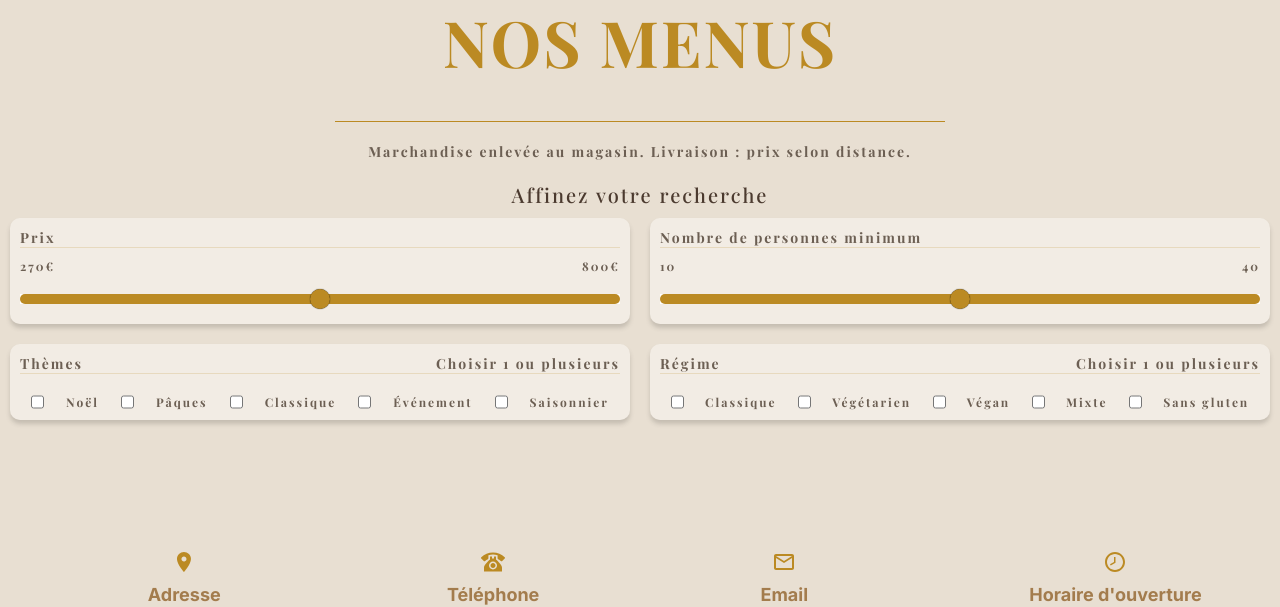
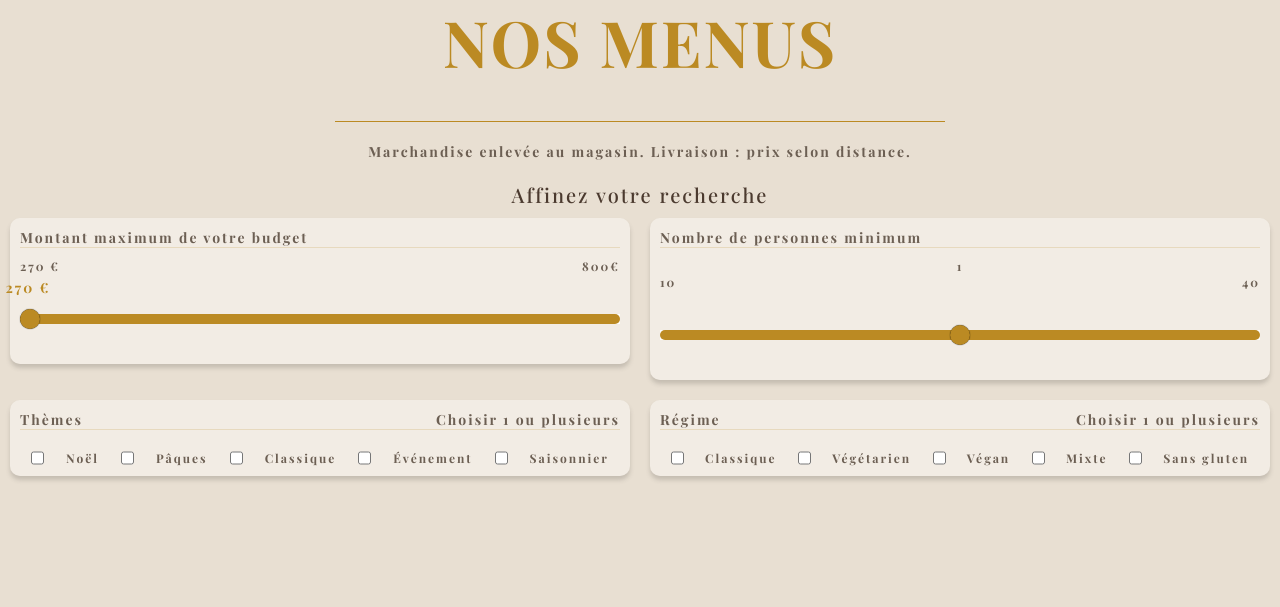
Before and after one commit to Minibrute90/ViteEtGourmand, a PHP site: page /nos-menus in a window 1280 px wide. Shown: the part 227-834 px from the top of the page. Run offline with PHP 8.4, Linux system fonts and the light colour scheme; data that the repository does not hold is empty; some web fonts are replaced.

Commit message:
html/css/js nosmenus-filtre Bibli 1501

```diff
--- a/site/css/style.css
+++ b/site/css/style.css
@@ -560,7 +560,28 @@ section.avis{
 
 }
 
+.range-container {
+    position: relative;
+    width: 100%;
+}
+
+#rangeValeurPrix {
+    position: absolute;
+    transform: translateX(-50%);
+    color:#bb8a23;
+    padding: 0.4rem 0.8rem;
+    font-size: 1.4rem;
+    pointer-events: none;
+    white-space: nowrap;
+}
+
+
+#rangePrix {
+    width: 100%;
+}
+
 .outil-filtre{
+    position: relative;
     display: flex;
     flex-direction: row;
     justify-content: space-around;
@@ -569,7 +590,7 @@ section.avis{
 
 input[type=range]{
     appearance: none;
-    margin:1rem 0rem;
+    margin:3rem 0rem;
     width: 100%;
 }
 
--- a/site/nos-menus.php
+++ b/site/nos-menus.php
@@ -52,15 +52,18 @@
                 <div class="filtre-colonne">
                     <div class="block-filtre">
                         <div class="entete-filtre">
-                            <div class="titre-entete-filtre">Prix</div>
+                            <div class="titre-entete-filtre">Montant maximum de votre budget</div>
                         </div>
+                        <div class="range-container">
                             <div class="valeurs-filtre">
-                            <span id="valeurMin">270€</span>
+                                <span id="valeurMin">270 €</span>
                                 <span id="valeurMax">800€</span>
                             </div>
+                            <span id="rangeValeurPrix">10</span>
                             <div class="outil-filtre">
-                            <input type="range" id="rangeValeur" min="270" max="800">
+                                <input type="range" id="rangePrix" min="270" max="800" value="270">
                                 <div class="slider-track"></div>
+                            </div>
                         </div>
                     </div>
                     <div class="block-filtre">
@@ -82,13 +85,16 @@
                         <div class="entete-filtre">
                             <div class="titre-entete-filtre">Nombre de personnes minimum</div>
                         </div>
+                        <div class="range-container">
+                            <span id="rangeValeur">1</span>
                             <div class="valeurs-filtre">
                                 <span id="valeurMin">10</span>
                                 <span id="valeurMax">40</span>
                             </div>
                             <div class="outil-filtre">
-                            <input type="range" id="rangeValeur" min="10" max="40">
+                                <input type="range" id="range" min="10" max="40">
                                 <div class="slider-track"></div>
+                            </div>
                         </div>
                     </div>
                     <div class="block-filtre">
@@ -249,4 +255,33 @@
         });
     </script>
 
+    <script>
+        function updateRangePrix() {
+            const min = Number(rangePrix.min);
+            const max = Number(rangePrix.max);
+            const value = Number(rangePrix.value);
+
+            const percent = (value - min) / (max - min);
+
+            const sliderWidth = rangePrix.offsetWidth;
+            const thumbSize = 18; // taille visuelle du thumb (ajuste si besoin)
+
+            let position = percent * (sliderWidth - thumbSize) + thumbSize / 2;
+
+            // 🛑 limites gauche / droite
+            const tooltipWidth = rangeValeurPrix.offsetWidth;
+            const minPos = tooltipWidth / 2;
+            const maxPos = sliderWidth - tooltipWidth / 2;
+
+            position = Math.max(minPos, Math.min(position, maxPos));
+
+            rangeValeurPrix.textContent = value + " €";
+            rangeValeurPrix.style.left = position + "px";
+        }
+
+        rangePrix.addEventListener("input", updateRangePrix);
+
+        updateRangePrix();
+    </script>
+
 </html>
```
Lines whose indentation alone changed are shown as unchanged.
